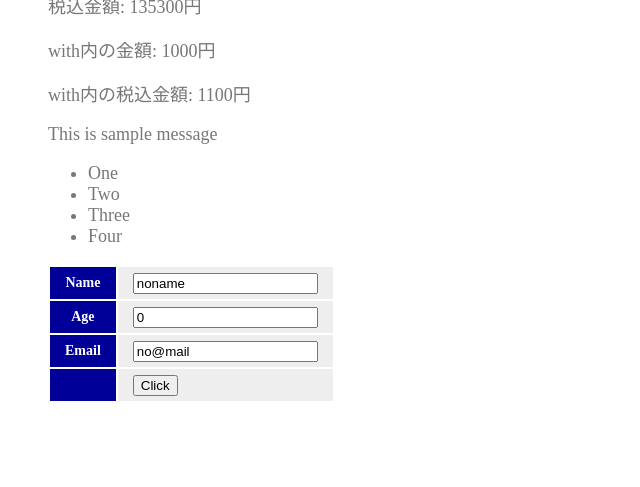
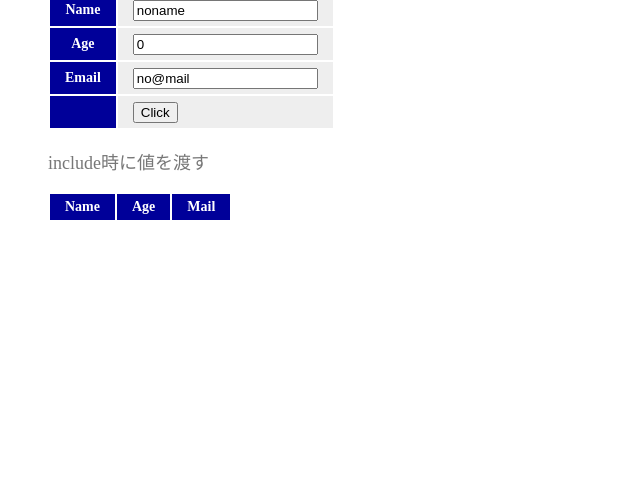
Before and after one commit to ta9son/SymfonyBasics, a Symfony app: template templates/hello/index.html.twig in a window 1280 px wide. Shown: the top 487 px of the page, without its empty margins (0-640 px from the left). Run offline with Twig, Linux system fonts and the light colour scheme; the template is opened without the code that fills it, so the values that code supplies are empty; some libraries are stand-ins or nearby versions.

Commit message:
include について

```diff
--- /dev/null
+++ b/templates/hello/form.html.twig
@@ -0,0 +1,10 @@
+{# macro #}
+{%  import 'macro.html.twig' as m %}
+
+
+<table>
+    {{ m.input('text', 'Name', 'noname') }}
+    {{ m.input('number', 'Age', '0') }}
+    {{ m.input('email', 'Email', 'no@mail') }}
+    {{ m.submit('Click') }}
+</table>
--- a/templates/hello/index.html.twig
+++ b/templates/hello/index.html.twig
@@ -1,51 +1,13 @@
 {% extends 'base.html.twig' %}
-{%  import 'macro.html.twig' as m %}
 
 {% block page %}{{title}}{% endblock %}
 {% block title %}{{title}}{% endblock %}
 
 
 {% block body %}
-    {# set #}
-    {% set price = 123000 %}
-    <p>{{message}}</p>
-    <p>金額: {{ price }}円</p>
-    {% set taxprice = price * 1.1 %}
-    <p>税込金額: {{ taxprice }}円</p>
+    <p>※フォームを用意します</p>
+    {% include '/hello/form.html.twig' %}
 
-    {# with #}
-    {% with %}
-        {% set price_in_with = 1000 %}
-        <p>with内の金額: {{ price_in_with }}円</p>
-        {% set taxprice_in_with = price_in_with * 1.1 %}
-        <p>with内の税込金額: {{ taxprice_in_with }}円</p>
-    {% endwith %}
-
-    {# if #}
-    {% set flg = true %}
-    {% set message = 'This is sample message' %}
-
-    {% if flg %}
-        <p>{{ message }}</p>
-    {% else %}
-        <p>メッセージカードはありません</p>
-    {% endif %}
-
-    {# for  #}
-    {% set arr = ['One', 'Two', 'Three', 'Four'] %}
-    <ul>
-        {% for i in arr %}
-            <li>{{i}}</li>
-        {% endfor %}
-    </ul>
-
-    {# macro #}
-    <table>
-        {{ m.input('text', 'Name', 'noname') }}
-        {{ m.input('number', 'Age', '0') }}
-        {{ m.input('email', 'Email', 'no@mail') }}
-        {{ m.submit('Click') }}
-    </table>
-
-
+    <p>include時に値を渡す</p>
+    {% include '/hello/table.html.twig' with [data] %}
 {% endblock %}
--- /dev/null
+++ b/templates/hello/table.html.twig
@@ -0,0 +1,30 @@
+<style>
+    .A {
+        background: #ddd;
+    }
+    .B {
+        background: #dff;
+    }
+</style>
+
+<table>
+    <tr>
+        <th>Name</th>
+        <th>Age</th>
+        <th>Mail</th>
+    </tr>
+
+    {% set flg = true %}
+    {% for item in data %}
+        <tr class="{% if flg %}A{% else %}B{% endif %}">
+            <td>{{ item.name }}</td>
+            <td>{{ item.age }}</td>
+            <td>{{ item.mail }}</td>
+        </tr>
+        {% if flg %}
+            {% set flg = false %}
+        {% else %}
+            {% set flg = true %}
+        {% endif %}
+    {% endfor %}
+</table>
```
Also changed, not shown: src/Controller/HelloController.php (+7 -1 lines).
